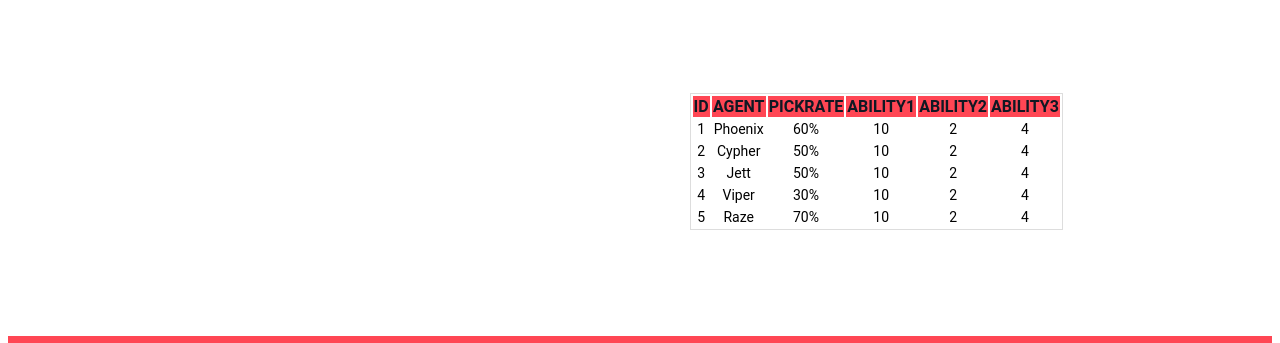
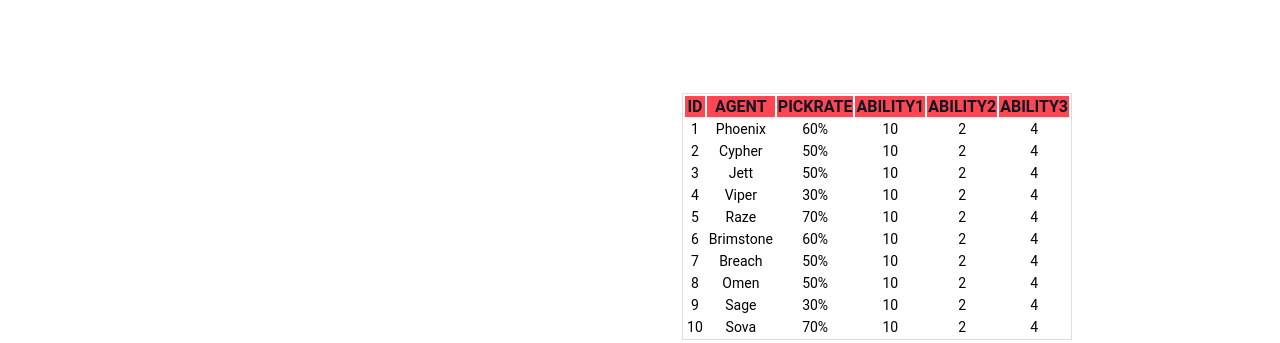
Before and after one commit to vijuhiremath/TTK, a Gatsby site: page /agents in a window 1280 px wide. Shown: the part 174-517 px from the top of the page. Built offline with nearby package versions, Linux system fonts and the light colour scheme; Gatsby itself is replaced by a stand-in of ours.

Commit message:
added more rows to agents

```diff
--- a/src/components/Agents.js
+++ b/src/components/Agents.js
@@ -77,6 +77,11 @@
             {agent: 'Jett', pickRate: '50%', ability1: 10, ability2: 2, ability3: 4 },
             {agent: 'Viper', pickRate: '30%', ability1: 10, ability2: 2, ability3: 4 },
             {agent: 'Raze', pickRate: '70%', ability1: 10, ability2: 2, ability3: 4 },
+            {agent: 'Brimstone', pickRate: '60%', ability1: 10, ability2: 2, ability3: 4 },
+            {agent: 'Breach', pickRate: '50%', ability1: 10, ability2: 2, ability3: 4 },
+            {agent: 'Omen', pickRate: '50%', ability1: 10, ability2: 2, ability3: 4 },
+            {agent: 'Sage', pickRate: '30%', ability1: 10, ability2: 2, ability3: 4 },
+            {agent: 'Sova', pickRate: '70%', ability1: 10, ability2: 2, ability3: 4 },
         ];
     }
 
```
